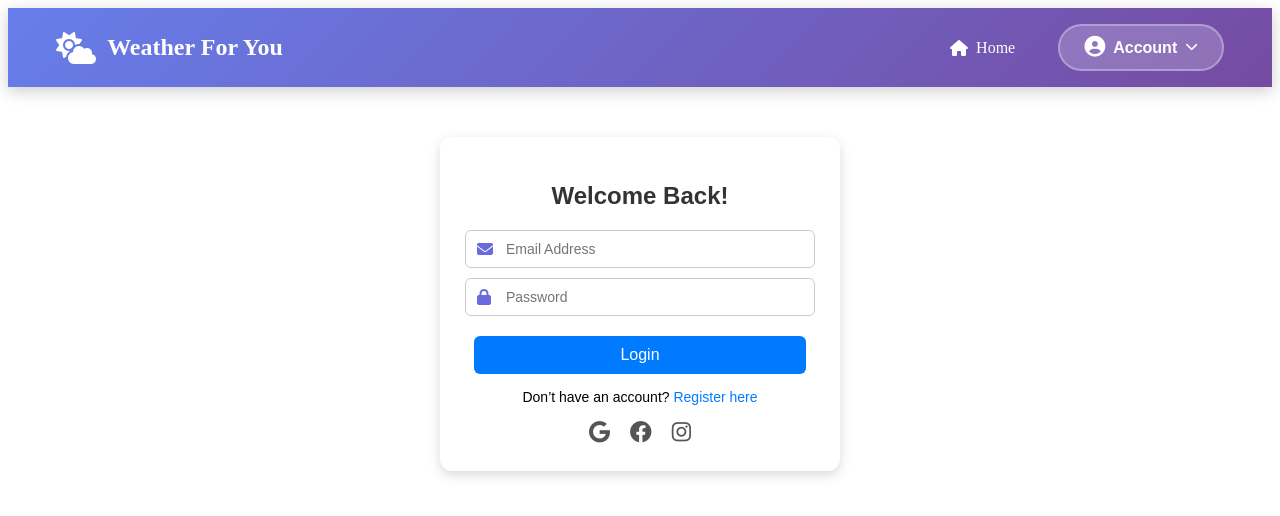
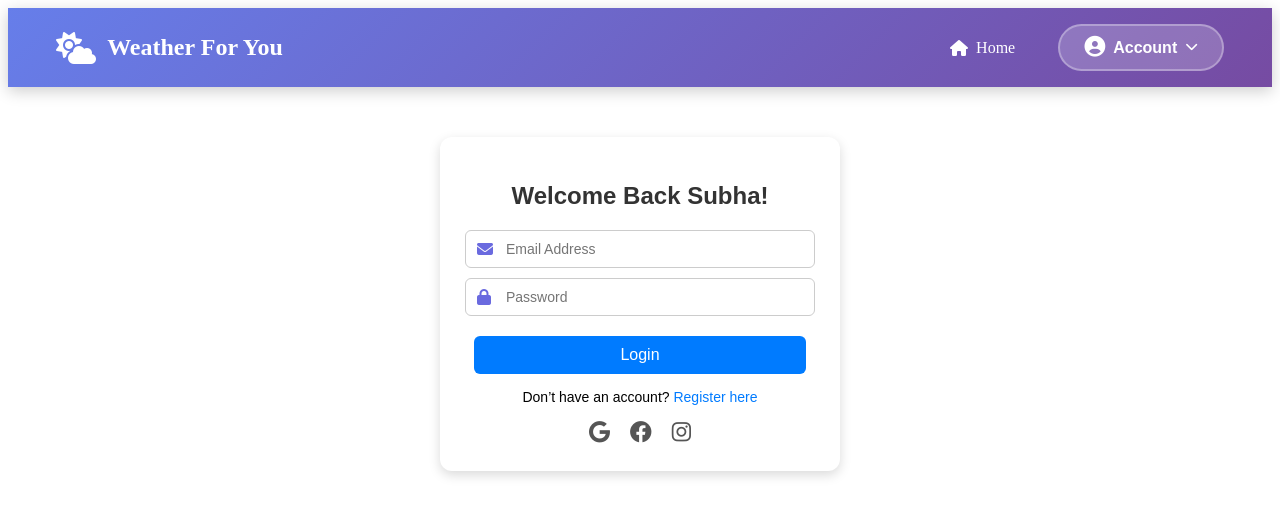
Before and after one commit to sub-stack-dot/WeatherForYou, a React (Create React App) app in the folder frontend/weatherapp/: page /login in a window 1280 px wide. Shown: the top 516 px of the page. Built offline with nearby package versions, Linux system fonts and the light colour scheme.

Commit message:
edit login

```diff
--- a/frontend/weatherapp/src/pages/Login.jsx
+++ b/frontend/weatherapp/src/pages/Login.jsx
@@ -37,7 +37,7 @@ function Login() {
 
   return (
     <div className="auth-container">
-      <h2 className="auth-title">Welcome Back!</h2>
+      <h2 className="auth-title">Welcome Back Subha!</h2>
       <form className="auth-form" onSubmit={handleSubmit}>
         <div className="input-group">
           <i className="fas fa-envelope"></i>
```
